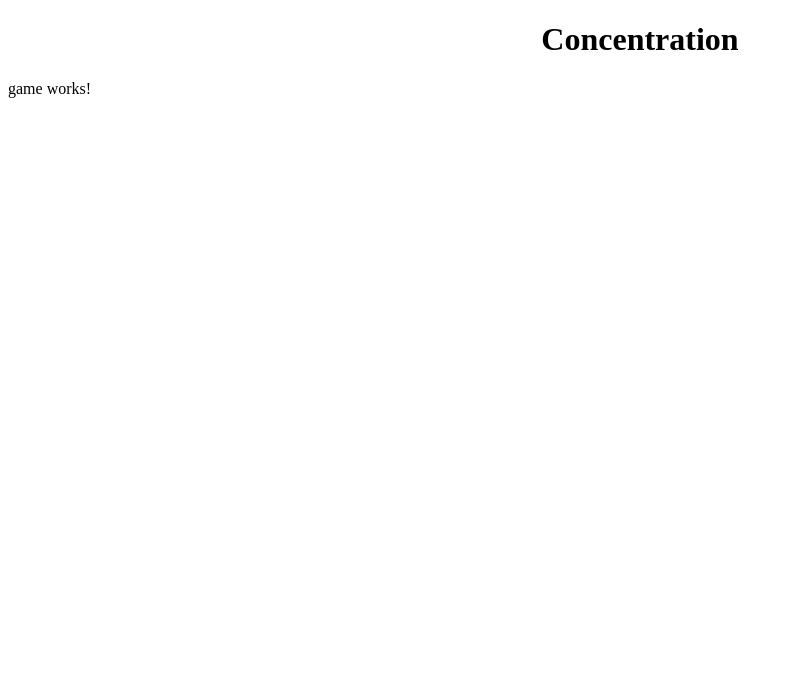
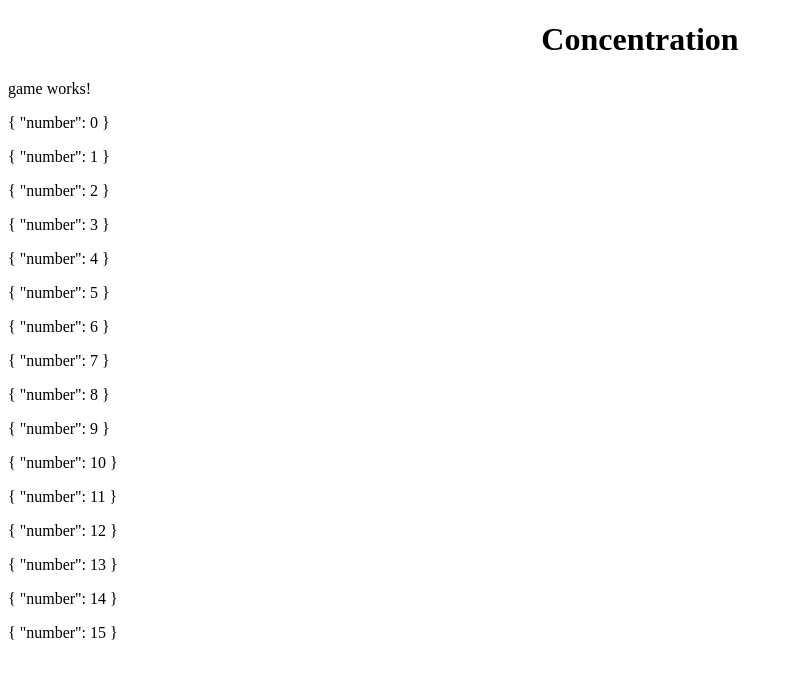
Before and after one commit to Tsuyoshi84/concentration, an Angular app: page / in a window 1280 px wide. Shown: the top 678 px of the page, without its empty margins (0-793 px from the left). Built offline with nearby package versions, Linux system fonts and the light colour scheme.

Commit message:
Add logic to show the card list example.

```diff
--- a/src/app/modules/game/components/card-list/card-list.component.html
+++ b/src/app/modules/game/components/card-list/card-list.component.html
@@ -1,3 +1,3 @@
 <p>
-  card-list works!
+  <co-card *ngFor="let card of cards" [card]="card"></co-card>
 </p>
--- a/src/app/modules/game/components/card-list/card-list.component.ts
+++ b/src/app/modules/game/components/card-list/card-list.component.ts
@@ -1,4 +1,5 @@
-import { Component, OnInit } from '@angular/core';
+import { Component, OnInit, Input } from '@angular/core';
+import { Card } from '../../models/card';
 
 @Component({
   selector: 'co-card-list',
@@ -6,10 +7,15 @@ import { Component, OnInit } from '@angular/core';
   styleUrls: ['./card-list.component.sass']
 })
 export class CardListComponent implements OnInit {
+  @Input() cardCount: number;
+  cards: Card[] = [];
 
   constructor() { }
 
   ngOnInit() {
+    for (let i = 0; i < this.cardCount; i++) {
+      this.cards.push(new Card(i));
+    }
   }
 
 }
--- a/src/app/modules/game/components/card/card.component.html
+++ b/src/app/modules/game/components/card/card.component.html
@@ -1,3 +1,3 @@
 <p>
-  card works!
+  {{card | json}}
 </p>
--- a/src/app/modules/game/components/card/card.component.ts
+++ b/src/app/modules/game/components/card/card.component.ts
@@ -1,4 +1,5 @@
-import { Component, OnInit } from '@angular/core';
+import { Component, OnInit, Input } from '@angular/core';
+import { Card } from '../../models/card';
 
 @Component({
   selector: 'co-card',
@@ -6,6 +7,7 @@ import { Component, OnInit } from '@angular/core';
   styleUrls: ['./card.component.sass']
 })
 export class CardComponent implements OnInit {
+  @Input() card: Card;
 
   constructor() { }
 
--- a/src/app/modules/game/components/game/game.component.html
+++ b/src/app/modules/game/components/game/game.component.html
@@ -1,3 +1,5 @@
 <p>
   game works!
+
+  <co-card-list [cardCount]="cardCount"></co-card-list>
 </p>
--- a/src/app/modules/game/components/game/game.component.ts
+++ b/src/app/modules/game/components/game/game.component.ts
@@ -6,10 +6,13 @@ import { Component, OnInit } from '@angular/core';
   styleUrls: ['./game.component.sass']
 })
 export class GameComponent implements OnInit {
+  cardCount: number;
 
   constructor() { }
 
   ngOnInit() {
+    // TODO: Change the fixed number
+    this.cardCount = 16;
   }
 
 }
```
